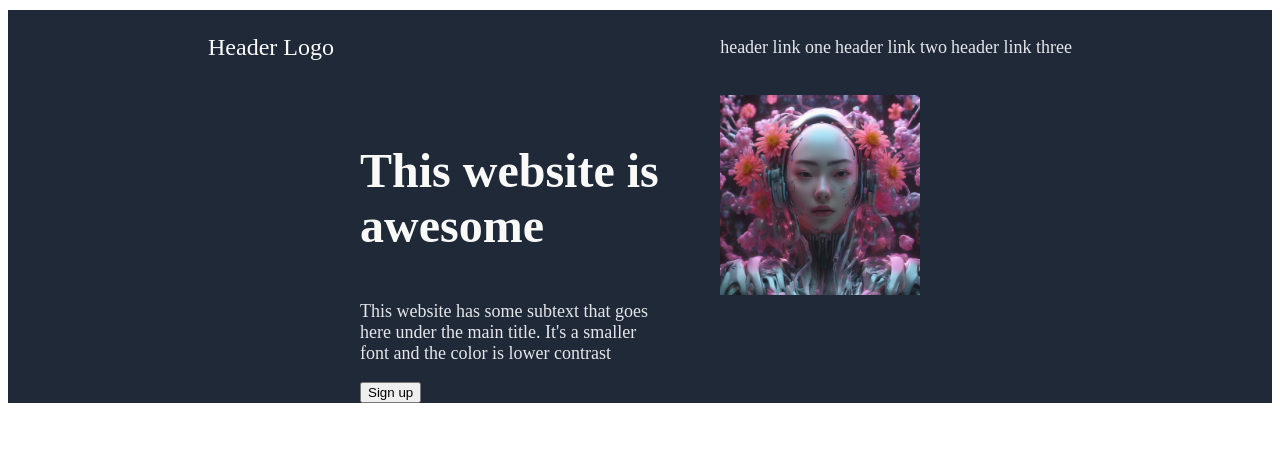
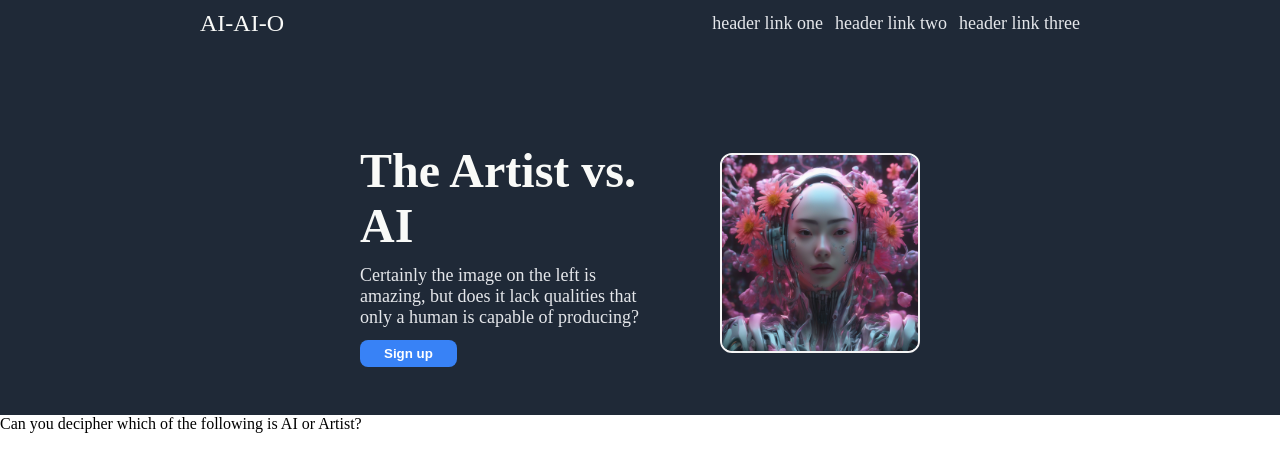
Before and after one commit to JonathanMendler/odin-landing, a plain HTML site: page index.html in a window 1280 px wide. Drawn offline with Linux system fonts and the light colour scheme.

Commit message:
Finish Hero

```diff
--- a/index.html
+++ b/index.html
@@ -9,24 +9,32 @@
 <body>
   <div class="hero">
     <div class="header">
-      <p> Header Logo</p>
+      <p> AI-AI-O</p>
       <div class="links">
         <a href="">header link one</a>
         <a href="">header link two</a>
         <a href="">header link three</a>
       </div>
     </div>
-    <div class="content">
+    <div class="banner">
       <div class="left">
-        <p class="title">This website is awesome</p>
-        <p class="subtext">This website has some subtext that goes here under the main title. It's a smaller font and the color is lower contrast</p>
-        <button>Sign up</button>
+        <p class="title">The Artist vs. AI</p>
+        <p class="subtext">Certainly the image on the left is amazing, but does it lack qualities that only a human is capable of producing?</p>
+        <button class="signup">Sign up</button>
       </div>
       <div class="right">
         <img src="./Assets/flowerbot.jpeg">
       </div>
     </div>
   </div>
+  <div class="content">
+    <p>Can you decipher which of the following is AI or Artist?</p>
+    <div class="images">
+      <div class="box1">
+
+      </div>
+    </div>
+  </div>
 
 </body>
 </html>
--- a/styles.css
+++ b/styles.css
@@ -1,14 +1,28 @@
+* {
+  margin: 0;
+  padding: 0;
+  box-sizing: border-box;
+}
+
 .hero, .footer {
   background-color: #1F2937;
 }
 
 .hero {
-
+  display: flex;
+  flex-direction: column;
+  gap: 96px;
+  padding-bottom: 48px;
 }
 
-.hero a, .content .subtext {
+.hero a, .banner .subtext {
   font-size: 18px;
   color: #E5E7EB;
+}
+
+.links {
+  display: flex;
+  gap: 12px;
 }
 
 .hero a {
@@ -27,18 +41,32 @@
   color: #F9FAF8;
 }
 
-.content {
+.banner {
   display: flex;
   justify-content: center;
+  align-items: center;
   flex: 1;
   gap: 60px;
 }
 
 .left {
+  display: flex;
+  flex-direction: column;
   width: 300px;
+  gap: 12px;
 }
 
-.content .title {
+.signup {
+  align-self: flex-start;
+  background-color: #3882F6;
+  border: none;
+  border-radius: 8px;
+  padding: 6px 24px;
+  color: white;
+  font-weight: bold;
+}
+
+.banner .title {
   font-size: 48px;
   font-weight: bolder;
   color: #F9FAF8;
@@ -46,8 +74,11 @@
 
 p .subtext {
   text-align: left;
+
 }
 
-.content img {
+.banner img {
   width: 200px;
+  border: 2px solid whitesmoke;
+  border-radius: 12px;
 }
```
Also changed, not shown: 1 other file.
